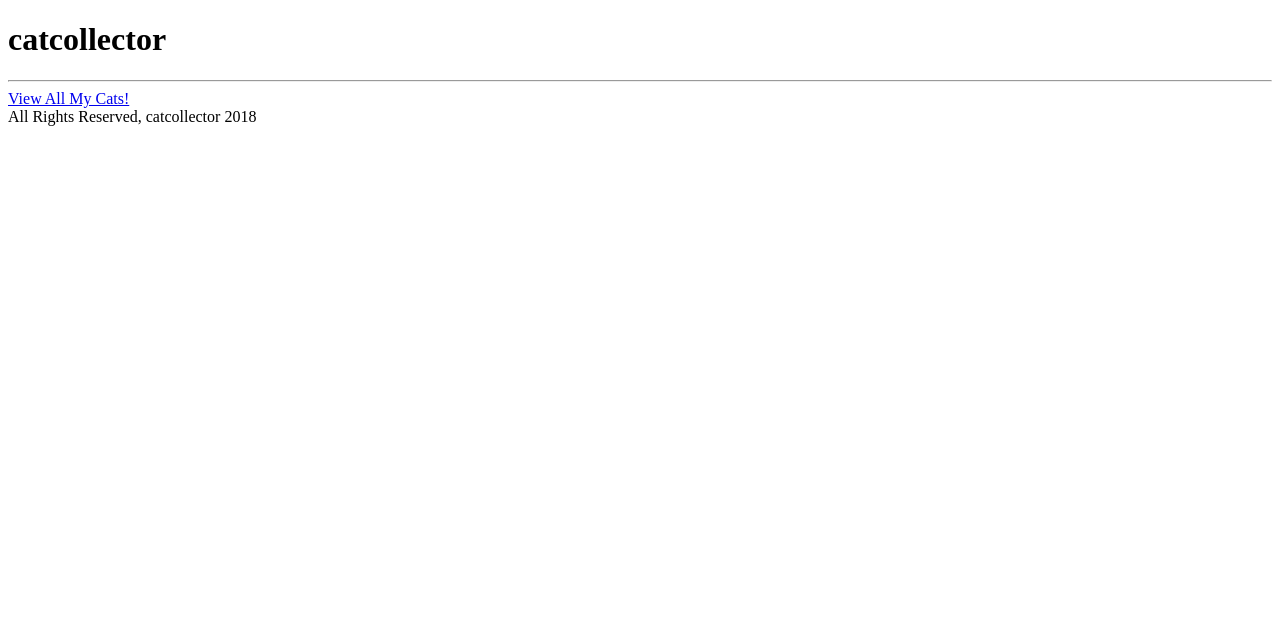
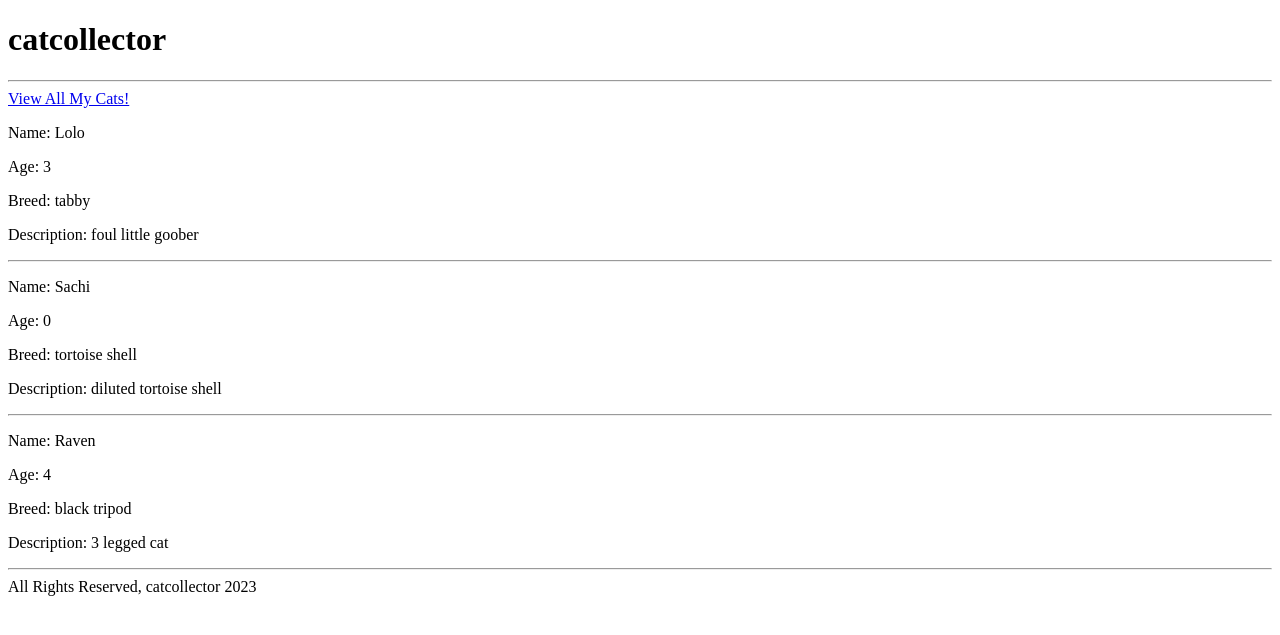
Before and after one commit to OhziiiLov3/catcollector, a Django app: page / in a window 1280 px wide. Shown: the top 635 px of the page. Run offline with Django 4.2, Linux system fonts and the light colour scheme.

Commit message:
template: add cats to index.html

```diff
--- a/main_app/templates/cats/index.html
+++ b/main_app/templates/cats/index.html
@@ -9,9 +9,11 @@
 <body>
     <h1>the catcollector's cats</h1>
     <hr />
-    <div data-gb-custom-block data-tag="for">
+    <div>
+        {% for cat in cats %}
         <p>Name: {{ cat.name }}</p>
-        <p>Age: {{ cat.age }}</p>
+        <!-- <p>Age: {{ cat.age }}</p> -->
+        {% endfor %}
     </div>
     <footer>All Rights Reserved, catcollector 2018</footer>
 </body>
--- a/main_app/templates/index.html
+++ b/main_app/templates/index.html
@@ -9,7 +9,17 @@
     <h1>catcollector</h1>
     <hr />
     <a href="/cats">View All My Cats!</a>
-    <footer>All Rights Reserved, catcollector 2018</footer>
+    <div>
+        {% for cat in cats %}
+        <p>Name: {{ cat.name }}</p>
+        <p>Age: {{ cat.age }}</p>
+        <p>Breed: {{ cat.breed }}</p>
+        <p>Description: {{ cat.description }}</p>
+        <hr>
+        {% endfor %}
+
+    </div>
+    <footer>All Rights Reserved, catcollector 2023</footer>
 </body>
 
 </html>
--- a/main_app/urls.py
+++ b/main_app/urls.py
@@ -7,5 +7,5 @@ urlpatterns =[
     path('about/', views.about, name='about'),
     path('contact/', views.contact, name='contact'),
     path('blog/', views.blog, name='blog'),
-    # path('cats/', views.cats_index, name='cats_index')
+    path('cats/', views.cat_index, name='cat_index')
 ]
--- a/main_app/views.py
+++ b/main_app/views.py
@@ -2,9 +2,29 @@ from django.shortcuts import render
 from django.http import HttpResponse
 # Create your views here.
 
+# Temp add Ctas class
+
+
+class Cat:
+    def __init__(self, name, breed, description, age):
+        self.name = name
+        self.breed = breed
+        self.description = description
+        self.age = age
+    def __str__(self):
+        return f"{self.name}"
+
+
+cats = [
+    Cat('Lolo', 'tabby', 'foul little goober', 3),
+    Cat('Sachi', 'tortoise shell', 'diluted tortoise shell', 0),
+    Cat('Raven', 'black tripod', '3 legged cat', 4)
+]
+
+
 
 def index(request):
-    return render(request,'index.html')
+    return render(request, 'index.html', {'cats': cats})
 
 def about(request):
     return render(request,'about.html')
@@ -15,17 +35,6 @@ def contact(request):
 def blog(request):
     return render(request, 'blog.html')
 
-# class Cat:
-#     def __init__(self, name, breed, description, age):
-#         self.name = name
-#         self.breed = breed
-#         self.description = description
-#         self.age = age
-# cats = [
-#     Cat('Lolo', 'tabby', 'foul little demon', 3),
-#     Cat('Sachi', 'tortoise shell', 'diluted tortoise shell', 0),
-#     Cat('Raven', 'black tripod', '3 legged cat', 4)
-# ]
 
-# def cat_index(request):
-#     return render(request,'cat_index.html', {'cats': cats})
+def cat_index(request):
+    return render(request,'cat/index.html', {'cats': cats})
```
